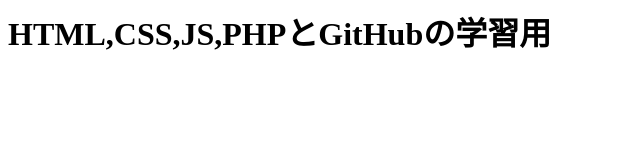
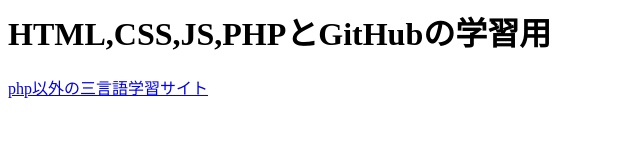
Before and after one commit to create-alt/practice, a plain HTML site: page html css 学習.html in a window 1280 px wide. Shown: the whole page, without its empty margins (0-640 px from the left). Drawn offline with Linux system fonts and the light colour scheme.

Commit message:
Update html css 学習.html

```diff
--- a/html css 学習.html
+++ b/html css 学習.html
@@ -3,9 +3,10 @@
 <head>
     <meta charset="UTF-8">
     <title>practice html etc...</title>
+    <meta name="viewport" content="width=device-width">
 </head>
 <body>
     <h1>HTML,CSS,JS,PHPとGitHubの学習用</h1>
-
+    <a href="https://developer.mozilla.org/ja/docs/Learn/Getting_started_with_the_web/HTML_basics">php以外の三言語学習サイト</a>
 </body>
 </html>
```
